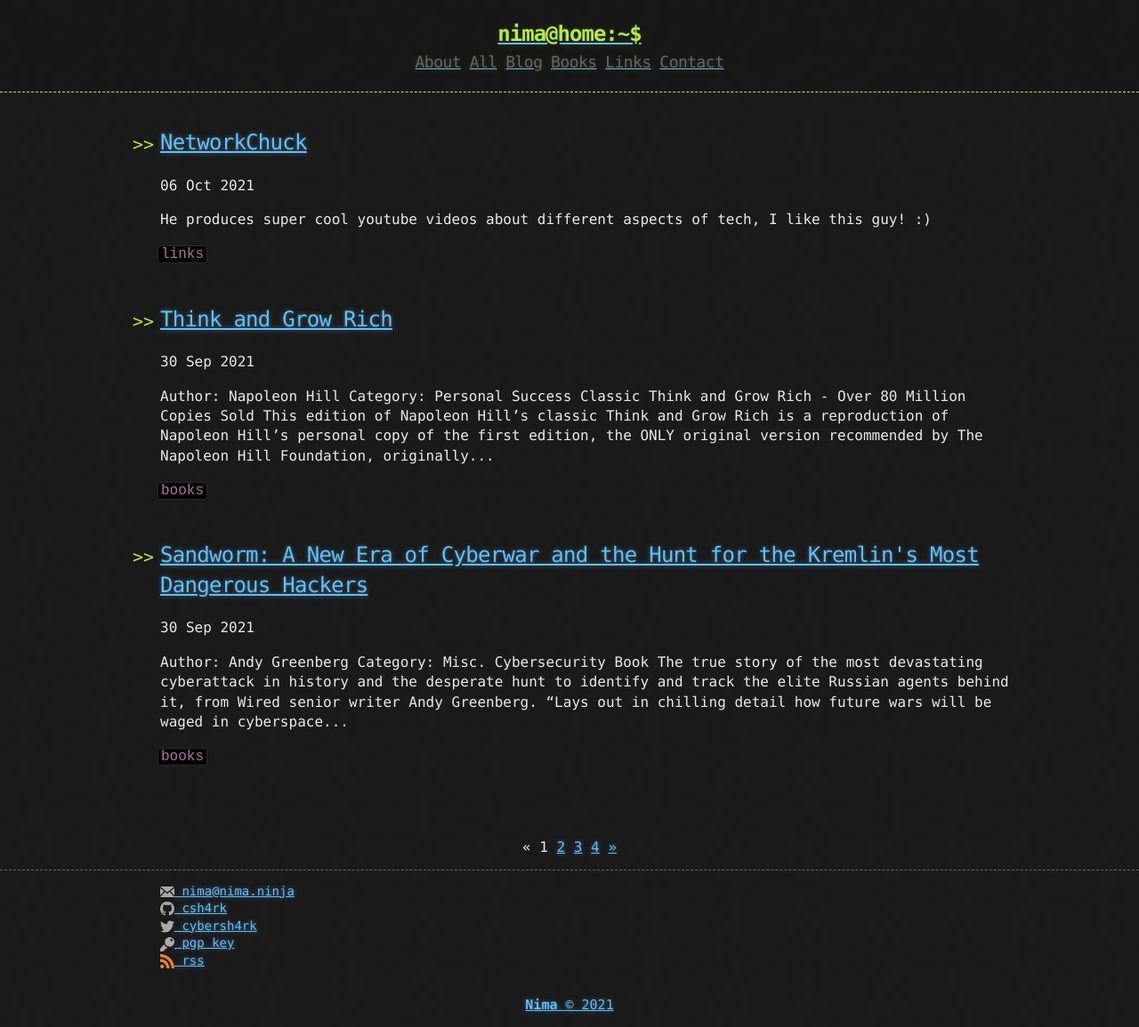
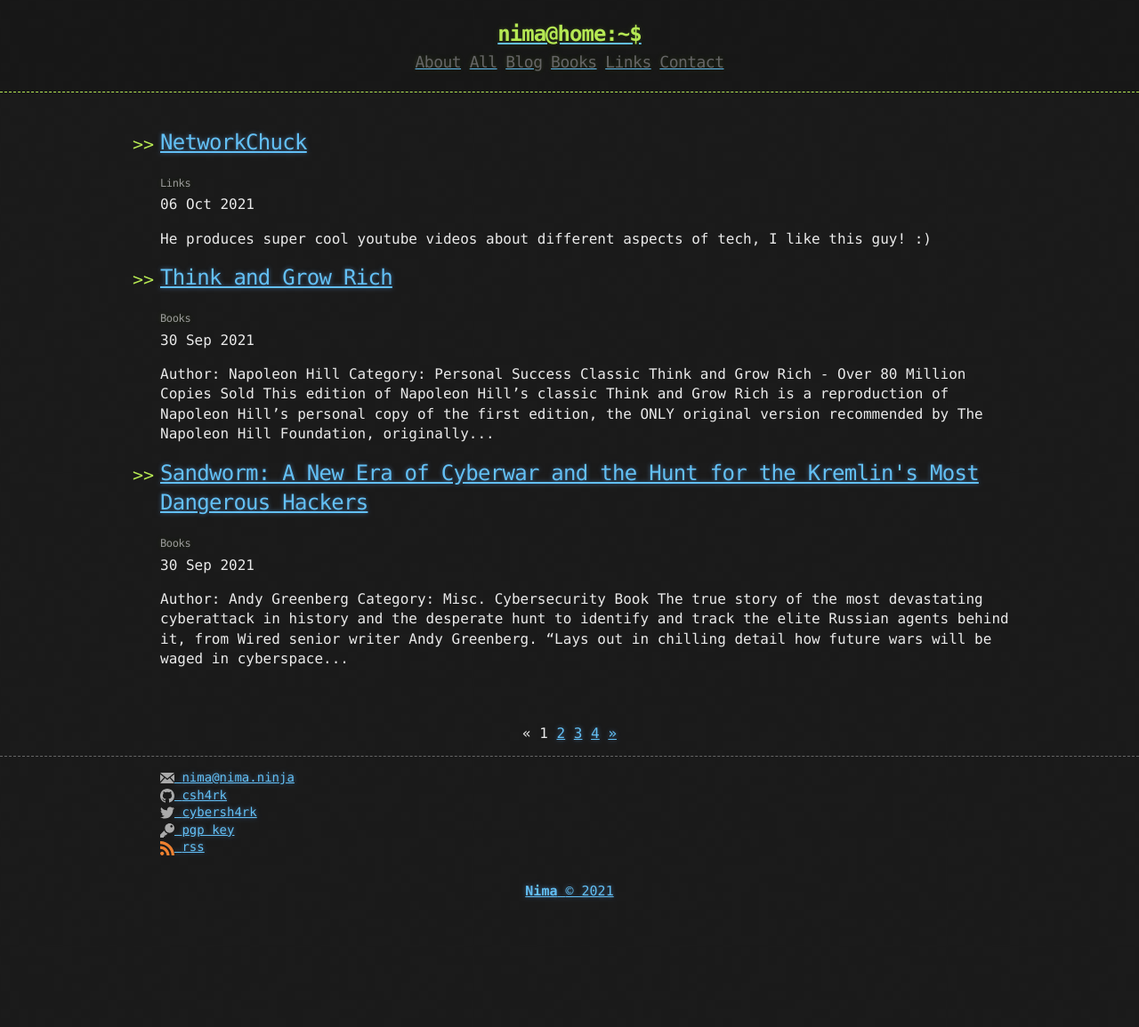
Before and after one commit to CamoCatX/camocatx.github.io, a Jekyll site: the page built from index.html, in a window 1280 px wide. Shown: the whole page at 89% size. Built offline with Jekyll 4.4.1, drawn with Linux system fonts in a browser that asks for light colours; the list of posts is cut into pages by our own code; after the commit the page ends 1027 px from its top, so only the background shows below that.

Commit message:
Edit post category display

```diff
--- a/index.html
+++ b/index.html
@@ -5,15 +5,15 @@ layout: default
 <ul>
     {% for post in paginator.posts %}
       <li>
-          <h2><a href="{{ post.url | prepend: site.baseurl | replace: '//', '/' }}">{{ post.title }}</a></h2>
-          <time datetime="{{ post.date | date_to_xmlschema }}">{{ post.date | date_to_string }}</time>
-          <p>{{ post.content | strip_html | truncatewords:50 }}</p>
-          {% for cat in post.categories %}
-          <category><code class="language-plaintext highlighter-rouge">{{ cat | xml_escape }}</code></category>
-          {% endfor %}
-          <br>
-          <br>
-          <br>
+        <h2><a href="{{ post.url | prepend: site.baseurl | replace: '//', '/' }}">{{ post.title }}</a></h2>
+        {% for cat in post.categories %}
+        <h6><category>{{ cat | xml_escape }}</category></h6>
+        {% endfor %}
+        <time datetime="{{ post.date | date_to_xmlschema }}">{{ post.date | date_to_string }}</time>
+        <p>{{ post.content | strip_html | truncatewords:50 }}</p>
+        <!--{% for cat in post.categories %}
+        <category><code class="language-plaintext highlighter-rouge">{{ cat | xml_escape }}</code></category>
+        {% endfor %}-->
       </li>
     {% endfor %}
 </ul>
```
Also changed, not shown: _layouts/post.html (+3 -5 lines).
